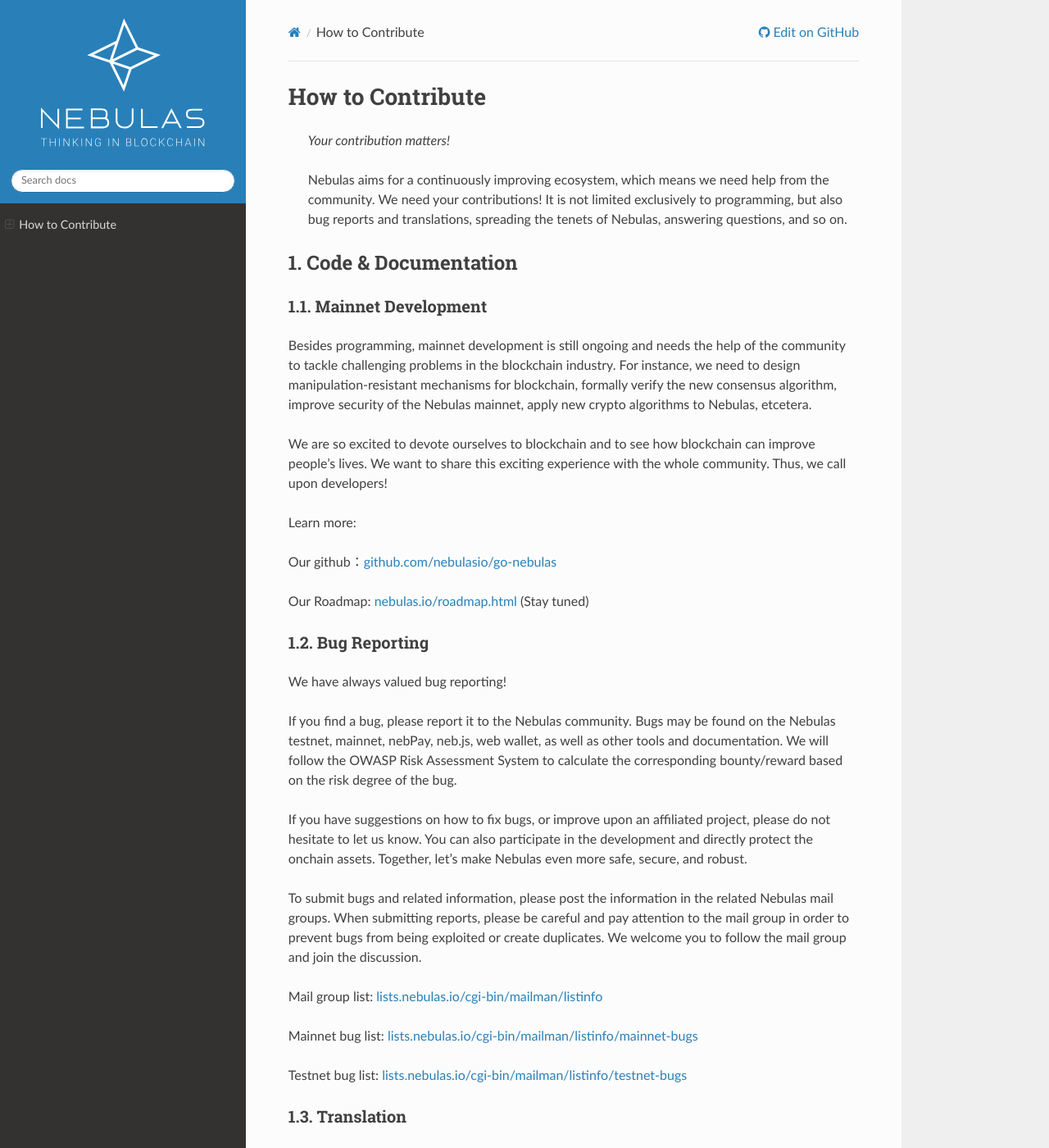
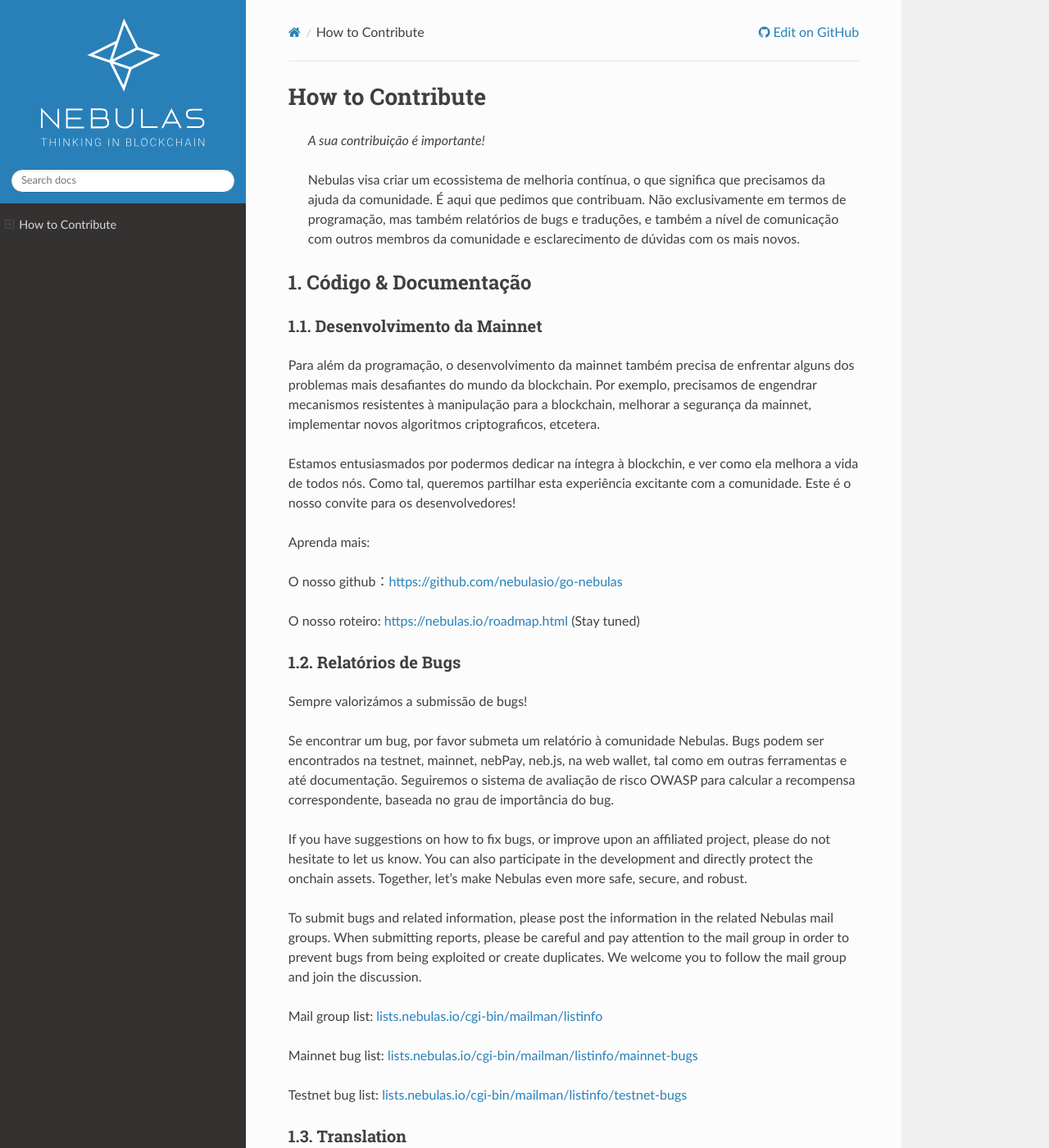
Before and after one commit to nebulasio/nebdocs, a Sphinx documentation site: the page built from docs/how-to-contribute.md, in a window 1280 px wide and 1400 px high. Shown: the whole window at 82% size. Built offline with Sphinx 7.4.7 and the Read the Docs theme 2.0.0, drawn with Linux system fonts in a browser that asks for light colours; pages that are not in the unit, such as notebooks, are missing from menus.

Commit message:
how-to-contribute translation, pt1

```diff
--- a/docs/how-to-contribute.md
+++ b/docs/how-to-contribute.md
@@ -1,30 +1,25 @@
 # How to Contribute
-> *Your contribution matters!*
+> *A sua contribuição é importante!*
 
-> Nebulas aims for a continuously improving ecosystem, which means we need help from the community. We need your contributions! It is not limited exclusively to programming, but also bug reports and translations, spreading the tenets of Nebulas, answering questions, and so on.
+> Nebulas visa criar um ecossistema de melhoria contínua, o que significa que precisamos da ajuda da comunidade. É aqui que pedimos que contribuam. Não exclusivamente em termos de programação, mas também relatórios de bugs e traduções, e também a nível de comunicação com outros membros da comunidade e esclarecimento de dúvidas com os mais novos.
 
-## 1. Code & Documentation
-### 1.1. Mainnet Development
-<!--Nebulas mainnet development is the most important and challenging portion of Nebulas technical development. -->
-Besides programming, mainnet development is still ongoing and needs the help of the community to tackle challenging problems in the blockchain industry. For instance, we need to
-design manipulation-resistant mechanisms for blockchain, formally verify the
-new consensus algorithm, improve security of the Nebulas mainnet, apply new
-crypto algorithms to Nebulas, etcetera.
+## 1. Código & Documentação
+### 1.1. Desenvolvimento da Mainnet
+<!--O desenvolvimento da mainnet da Nebulas é o aspecto mais importante e desafiante do desenvolvimento técnico da Nebulas. -->
+Para além da programação, o desenvolvimento da mainnet também precisa de enfrentar alguns dos problemas mais desafiantes do mundo da blockchain. Por exemplo, precisamos de engendrar mecanismos resistentes à manipulação para a blockchain, melhorar a segurança da mainnet, implementar novos algoritmos criptograficos, etcetera.
 
-We are so excited to devote ourselves to blockchain and to see how blockchain
-can improve people's lives. We want to share this exciting experience with
-the whole community. Thus, we call upon developers!
+Estamos entusiasmados por podermos dedicar na íntegra à blockchin, e ver como ela melhora a vida de todos nós. Como tal, queremos partilhar esta experiência excitante com a comunidade. Este é o nosso convite para os desenvolvedores!
 
-Learn more:
+Aprenda mais:
 
-Our github：[github.com/nebulasio/go-nebulas](https://github.com/nebulasio/go-nebulas)
+O nosso github：[https://github.com/nebulasio/go-nebulas](https://github.com/nebulasio/go-nebulas)
 
-Our Roadmap: [nebulas.io/roadmap.html](https://nebulas.io/roadmap.html) (Stay tuned)
+O nosso roteiro: [https://nebulas.io/roadmap.html](https://nebulas.io/roadmap.html) (Stay tuned)
 
-### 1.2. Bug Reporting
-We have always valued bug reporting!
+### 1.2. Relatórios de Bugs
+Sempre valorizámos a submissão de bugs!
 
-If you find a bug, please report it to the Nebulas community. Bugs may be found on the Nebulas testnet, mainnet, nebPay, neb.js, web wallet, as well as other tools and documentation. We will follow the OWASP Risk Assessment System to calculate the corresponding bounty/reward based on the risk degree of the bug.
+Se encontrar um bug, por favor submeta um relatório à comunidade Nebulas. Bugs podem ser encontrados na testnet, mainnet, nebPay, neb.js, na web wallet, tal como em outras ferramentas e até documentação. Seguiremos o sistema de avaliação de risco OWASP para calcular a recompensa correspondente, baseada no grau de importância do bug.
 
 <!--Every time we launch a new function, we will first deploy it on our testnet. Currently, we have launched our first new function on the Nebulas testnet and everyone is welcome to try it, report any bugs discovered and receive the corresponding reward. The first of many new functions in public beta on the testnet is the inter-contract function.-->
 If you have suggestions on how to fix bugs, or improve upon an affiliated project, please do not hesitate to let us know. You can also participate in the development and directly protect the onchain assets. Together, let’s make Nebulas even more safe, secure, and robust.
```
